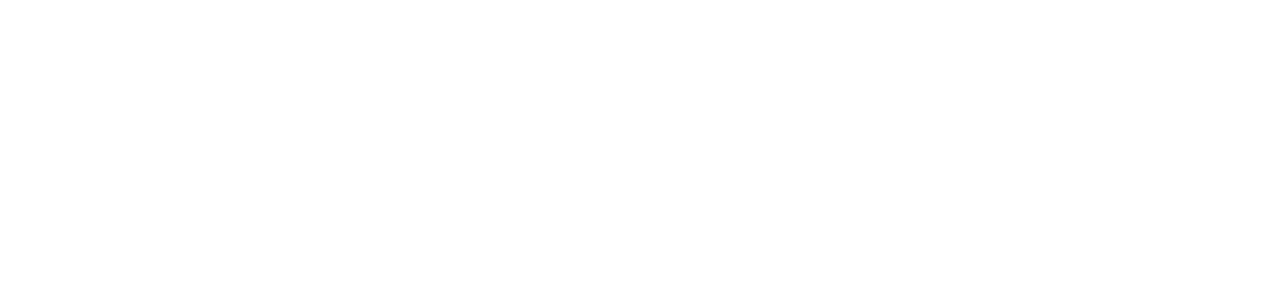
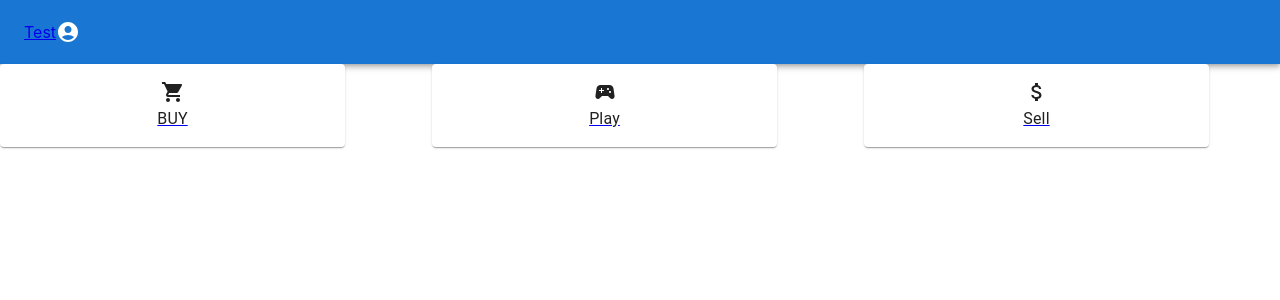
Before and after one commit to FranCHEVAL/ASI-2-Atelier-1-front-FMXM-racing-team, a React (Create React App) app: page /welcome-page in a window 1280 px wide. Before the commit this address had no page. Shown: the top 300 px of the page. Built offline with nearby package versions, Linux system fonts and the light colour scheme.

Commit message:
add Nav bar + redirection & router

```diff
--- a/src/App.jsx
+++ b/src/App.jsx
@@ -2,19 +2,28 @@
 import { BrowserRouter, Routes, Route } from "react-router-dom";
 import AddUserPage from './pages/AddUserPage';
 import Login from './components/login/Login';
+import { WelcomePage } from './pages/WelcomePage';
+import { useSelector } from 'react-redux/es/hooks/useSelector';
+import { isAuthenticate } from './core/selectors';
+import NavigationBar from './components/common/NavigationBar';
 
 function App() {
+  const isAuthenticated = useSelector(isAuthenticate)
   return (
     <div className="App">
+      {isAuthenticated &&
+       <NavigationBar></NavigationBar>
+      }
       <BrowserRouter>
         <Routes>
           <Route path="/" element={<Login/>}></Route>
           <Route path="/login" element={<Login/>}/>
           <Route path="/add-user" element={<AddUserPage />} />
+          <Route path="/welcome-page" element={<WelcomePage />} />
         </Routes>
       </BrowserRouter>
     </div>
   );
 }
 
-export default App
+export default App;
--- /dev/null
+++ b/src/components/common/MenuCard.jsx
@@ -0,0 +1,22 @@
+import Card from '@mui/material/Card';
+import CardContent from '@mui/material/CardContent';
+import Typography from '@mui/material/Typography';
+import { CardActionArea } from '@mui/material';
+import { Link } from 'react-router-dom';
+
+export function MenuCard(props){
+    return (
+        <Link to={props.link}>
+            <Card sx={{ maxWidth: 345 }}>
+                <CardActionArea>
+                <CardContent>
+                    {props.icon}
+                    <Typography>{props.text}</Typography>
+                </CardContent>
+                </CardActionArea>
+            </Card>
+        </Link>
+    );
+}
+
+export default MenuCard;
--- /dev/null
+++ b/src/components/common/NavigationBar.jsx
@@ -0,0 +1,20 @@
+import AppBar from '@mui/material/AppBar';
+import Box from '@mui/material/Box';
+import Toolbar from '@mui/material/Toolbar';
+import { AccountCircle } from '@mui/icons-material';
+import { Button } from '@mui/base';
+
+export function NavigationBar(props){
+    return (
+        <Box sx={{ flexGrow: 1 }}>
+          <AppBar position="static">
+            <Toolbar>
+              <Button color='alert' variant="contained" href='http://localhost:3000'>Test</Button>
+              <AccountCircle></AccountCircle>
+            </Toolbar>
+          </AppBar>
+        </Box>
+      );
+}
+
+export default NavigationBar;
--- a/src/components/login/Login.jsx
+++ b/src/components/login/Login.jsx
@@ -12,19 +12,26 @@
 import Typography from '@mui/material/Typography';
 import Container from '@mui/material/Container';
 import { createTheme, ThemeProvider } from '@mui/material/styles';
-
-// TODO remove, this demo shouldn't need to reset the theme.
+import { setAuthenticated } from '../../core/actions';
+import { useNavigate} from 'react-router-dom';
 
 const defaultTheme = createTheme();
 
-export function Login() {
+export function Login(props) {
+
+  const navigate = useNavigate()
+
   const handleSubmit = (event) => {
     event.preventDefault();
     const data = new FormData(event.currentTarget);
+
     console.log({
       email: data.get('email'),
       password: data.get('password'),
     });
+
+    setAuthenticated(true);
+    navigate('/welcome-page')
   };
 
   return (
--- /dev/null
+++ b/src/core/actions.js
@@ -0,0 +1,4 @@
+export const setAuthenticated = (isAuthenticate) => ({
+    type: 'SET_AUTHENTICATED',
+    payload: isAuthenticate,
+  });
--- /dev/null
+++ b/src/core/reducers/auth.reducer.js
@@ -0,0 +1,11 @@
+const initialState = {
+    isAuthenticate: false
+  };
+
+
+export const setAuthenticated = (state = initialState, action) => {
+    return {
+      ...state,
+      isAuthenticate: action.payload,
+    };
+  };
--- /dev/null
+++ b/src/core/reducers/index.js
@@ -0,0 +1,8 @@
+import { combineReducers } from 'redux';
+import { setAuthenticated } from './auth.reducer';
+
+const globalReducer = combineReducers({
+  authReducer: setAuthenticated
+});
+
+export default globalReducer;
--- /dev/null
+++ b/src/core/selectors.js
@@ -0,0 +1 @@
+export const isAuthenticate = (state) => state.authReducer.isAuthenticate;
--- a/src/index.js
+++ b/src/index.js
@@ -3,11 +3,19 @@
 import './index.css';
 import App from './App';
 import reportWebVitals from './reportWebVitals';
+import globalReducer from './core/reducers';
+import { createStore } from 'redux';
+import { Provider } from 'react-redux';
+
+
+const store = createStore(globalReducer)
 
 const root = ReactDOM.createRoot(document.getElementById('root'));
 root.render(
   <React.StrictMode>
-    <App />
+    <Provider store={store}>
+      <App />
+    </Provider>
   </React.StrictMode>
 );
 
--- a/src/pages/AddUserPage.jsx
+++ b/src/pages/AddUserPage.jsx
@@ -9,21 +9,24 @@
 import Typography from '@mui/material/Typography';
 import Container from '@mui/material/Container';
 import { createTheme, ThemeProvider } from '@mui/material/styles';
-import Copyright from '../components/Copyright';
+import Copyright from '../components/common/Copyright';
+import { useNavigate } from 'react-router-dom';
 
 
 const defaultTheme = createTheme();
 
 export function AddUserPage(props) {
 
+  const navigate = useNavigate()
+
   const handleSubmit = (event) => {
     event.preventDefault();
     const data = new FormData(event.currentTarget);
     // TO DO : add redirection to user add function from backend
     console.log(data)
+    navigate('/login')
   };
 
-  // TO DO : Add redirection to login page
   return (
     <ThemeProvider theme={defaultTheme}>
       <Container component="main" maxWidth="xs">
--- /dev/null
+++ b/src/pages/WelcomePage.jsx
@@ -0,0 +1,40 @@
+import NavigationBar from "../components/common/NavigationBar";
+import MenuCard from "../components/common/MenuCard";
+import { ShoppingCart } from "@mui/icons-material";
+import { SportsEsports } from "@mui/icons-material";
+import { AttachMoney } from "@mui/icons-material";
+import Grid from "@mui/material/Grid";
+
+export function WelcomePage(){
+    return (
+        <div>
+            <NavigationBar></NavigationBar>
+                <Grid container spacing={2} columns={18}
+                    alignContent="center"
+                    justifyContent="center"
+                    direction="row">
+                    <Grid item xs={6}>
+                        <MenuCard
+                        text="BUY"
+                        link="http://localhost:3000/buy"
+                        icon={<ShoppingCart />}
+                        ></MenuCard>
+                    </Grid>
+                    <Grid item xs={6}>
+                        <MenuCard
+                            text="Play"
+                            link="http://localhost:3000/play"
+                            icon={<SportsEsports />}
+                        ></MenuCard>
+                    </Grid>
+                    <Grid item xs={6}>
+                        <MenuCard
+                        text="Sell"
+                        link="http://localhost:3000/sell"
+                        icon={<AttachMoney />}
+                    ></MenuCard>
+                    </Grid>
+                </Grid>
+        </div>
+    );
+}
```
Also changed, not shown: src/components/common/Copyright.jsx (renamed from src/components/Copyright.jsx).
